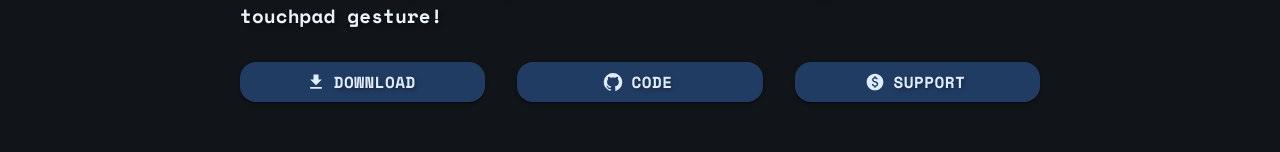
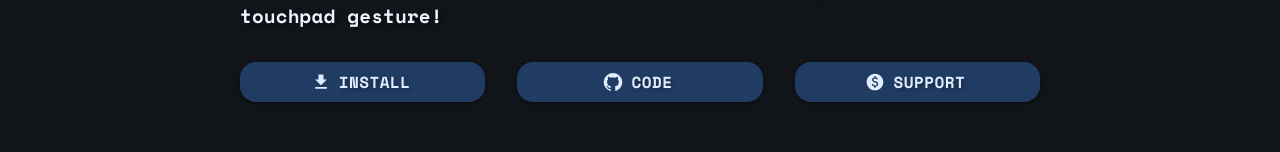
Before and after one commit to nizioleque/portfolio, a Next.js app: page /projects/mouse-pinch-to-zoom in a window 1280 px wide. Shown: the part 374-526 px from the top of the page. Built offline with nearby package versions, Linux system fonts and the light colour scheme.

Commit message:
Add visit, install urls

```diff
--- a/pages/projects/mouse-pinch-to-zoom.tsx
+++ b/pages/projects/mouse-pinch-to-zoom.tsx
@@ -12,7 +12,7 @@ export const meta: ProjectMeta = {
   icon,
   description:
     "Zoom in on a specific part of the website, like you would with a touchpad gesture!",
-  downloadUrl:
+  installUrl:
     "https://chrome.google.com/webstore/detail/pffiadlahfhoniddbipeiiohjnlongfi",
   codeUrl: "https://github.com/nizioleque/mouse-pinch-to-zoom",
   priority: 10,
--- a/pages/projects/nagasaki-minesweeper.tsx
+++ b/pages/projects/nagasaki-minesweeper.tsx
@@ -12,7 +12,7 @@ export const meta: ProjectMeta = {
   hue: 199,
   icon,
   description: "Just another Minesweeper clone",
-  downloadUrl: "https://spicy-nachos.github.io/nagasaki/",
+  visitUrl: "https://spicy-nachos.github.io/nagasaki/",
   codeUrl: "https://github.com/spicy-nachos/nagasaki",
 };
 
--- a/pages/projects/pdf-search.tsx
+++ b/pages/projects/pdf-search.tsx
@@ -14,8 +14,6 @@ export const meta: ProjectMeta = {
   hue: 223,
   icon,
   description: "Search inside your PDFs",
-  // TODO update SSL certificate?
-  downloadUrl: "https://pdf-search.niziolek.dev/",
   codeUrl: "https://github.com/nizioleque/pdf-search",
 };
 
--- a/pages/projects/portfolio-v1.tsx
+++ b/pages/projects/portfolio-v1.tsx
@@ -13,8 +13,7 @@ export const meta: ProjectMeta = {
   hue: 271,
   icon,
   description: "this – but version 1",
-  // TODO change to visit
-  downloadUrl: "https://v1.niziolek.dev/",
+  visitUrl: "https://v1.niziolek.dev/",
   codeUrl: "https://github.com/nizioleque/portfolio/tree/v1",
   priority: 10,
 };
--- a/pages/projects/search-shortcut.tsx
+++ b/pages/projects/search-shortcut.tsx
@@ -11,7 +11,7 @@ export const meta: ProjectMeta = {
   hue: 205,
   icon,
   description: "Activate search boxes with a keyboard shortcut!",
-  downloadUrl:
+  installUrl:
     "https://chrome.google.com/webstore/detail/search-shortcut/nnnejpimaidlnnhnfnkjanmkjigdamgm",
   codeUrl: "https://github.com/nizioleque/search-shortcut",
 };
--- a/pages/projects/splitsmart.tsx
+++ b/pages/projects/splitsmart.tsx
@@ -12,7 +12,7 @@ export const meta: ProjectMeta = {
   hue: 120,
   icon,
   description: "Split expenses with friends, with ease.",
-  downloadUrl: "https://splitsmart.niziolek.dev",
+  visitUrl: "https://splitsmart.niziolek.dev",
   codeUrl: "https://github.com/nizioleque/splitsmart",
   priority: 10,
 };
--- a/pages/projects/typing-challenge.tsx
+++ b/pages/projects/typing-challenge.tsx
@@ -13,7 +13,7 @@ export const meta: ProjectMeta = {
   hue: 60,
   icon,
   description: "Simple typing challenge game",
-  downloadUrl: "https://nizioleque.github.io/typing-challenge/",
+  visitUrl: "https://nizioleque.github.io/typing-challenge/",
   codeUrl: "https://github.com/nizioleque/typing-challenge",
 };
 
--- a/pages/projects/youtube-custom-speed.tsx
+++ b/pages/projects/youtube-custom-speed.tsx
@@ -15,7 +15,7 @@ export const meta: ProjectMeta = {
   icon,
   description:
     "Change the speed of Youtube videos to whatever you like, with customizable presets and keyboard shortcuts!",
-  downloadUrl:
+  installUrl:
     "https://chrome.google.com/webstore/detail/youtube-custom-speed/kmfcinojnfabkpndlgomnfjllgeppegb",
   codeUrl: "https://github.com/nizioleque/youtube-custom-speed",
   priority: 9,
--- a/pages/projects/youtube-distraction-killer.tsx
+++ b/pages/projects/youtube-distraction-killer.tsx
@@ -14,7 +14,7 @@ export const meta: ProjectMeta = {
   hue: 0,
   icon,
   description: "Remove distracting elements from YouTube's layout!",
-  downloadUrl:
+  installUrl:
     "https://chrome.google.com/webstore/detail/youtube-distraction-kille/pahjidceabkifggkmokpmlmhoaiflaeh",
   codeUrl: "https://github.com/nizioleque/youtube-distraction-killer",
   priority: 8,
--- a/src/components/projectPage/ProjectHeader.tsx
+++ b/src/components/projectPage/ProjectHeader.tsx
@@ -1,4 +1,4 @@
-import { Download, GitHub, Paid } from "@mui/icons-material";
+import { Download, GitHub, Language, Paid } from "@mui/icons-material";
 import { Box, Button, Typography } from "@mui/material";
 import Head from "next/head";
 import Image from "next/image";
@@ -77,6 +77,24 @@ function ProjectHeader({ meta }: ProjectHeaderProps) {
             },
           }}
         >
+          {meta.visitUrl && (
+            <Button
+              href={meta.visitUrl}
+              target="_blank"
+              startIcon={<Language />}
+            >
+              Visit
+            </Button>
+          )}
+          {meta.installUrl && (
+            <Button
+              href={meta.installUrl}
+              target="_blank"
+              startIcon={<Download />}
+            >
+              Install
+            </Button>
+          )}
           {meta.downloadUrl && (
             <Button
               href={meta.downloadUrl}
--- a/src/types.ts
+++ b/src/types.ts
@@ -33,7 +33,8 @@ export interface ProjectMeta {
   category: ProjectCategory;
   description: string;
   hue: number;
-  runUrl?: string;
+  visitUrl?: string;
+  installUrl?: string;
   downloadUrl?: string;
   codeUrl?: string;
   hideFromHomepage?: boolean;
```
